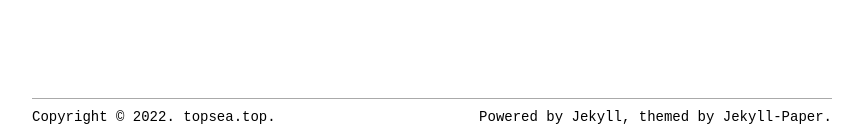
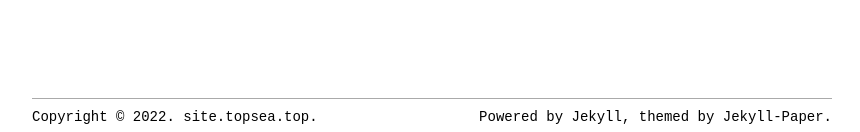
Before and after one commit to TopSea/Useful_Sites, a Jekyll site: the page built from pages/about.md, in a window 1280 px wide. Shown: the part 765-897 px from the top of the page, without its empty margins (208-1068 px from the left). Built offline with Jekyll 4.4.1, drawn with Linux system fonts in a browser that asks for light colours.

```diff
--- a/_config.yml
+++ b/_config.yml
@@ -19,9 +19,9 @@ name: TopSea
 description: >- # this means to ignore newlines until "baseurl:"
   一些有用的网站。
 keywords: [Your keywords]
-baseurl: "/Useful_Sites" # the subpath of your site, e.g. /blog
-url: "https://topsea.top/Useful_Sites" # the base hostname & protocol for your site, e.g. http://example.com
-domain: "topsea.top" # the domain name for your site, e.g. example.com
+baseurl: "" # the subpath of your site, e.g. /blog
+url: "https://site.topsea.top" # the base hostname & protocol for your site, e.g. http://example.com
+domain: "site.topsea.top" # the domain name for your site, e.g. example.com
 language: zh-cn
 # Supported languages list:
 # en: English
```
